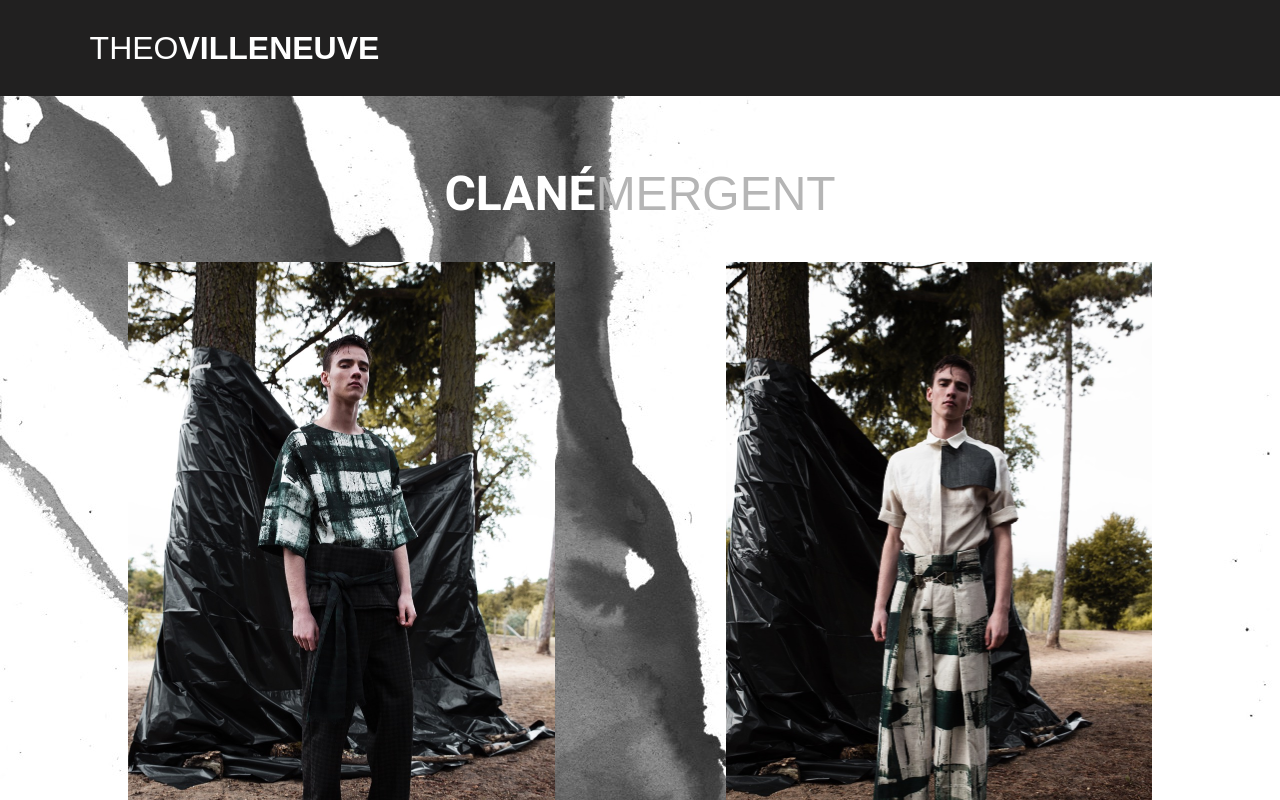
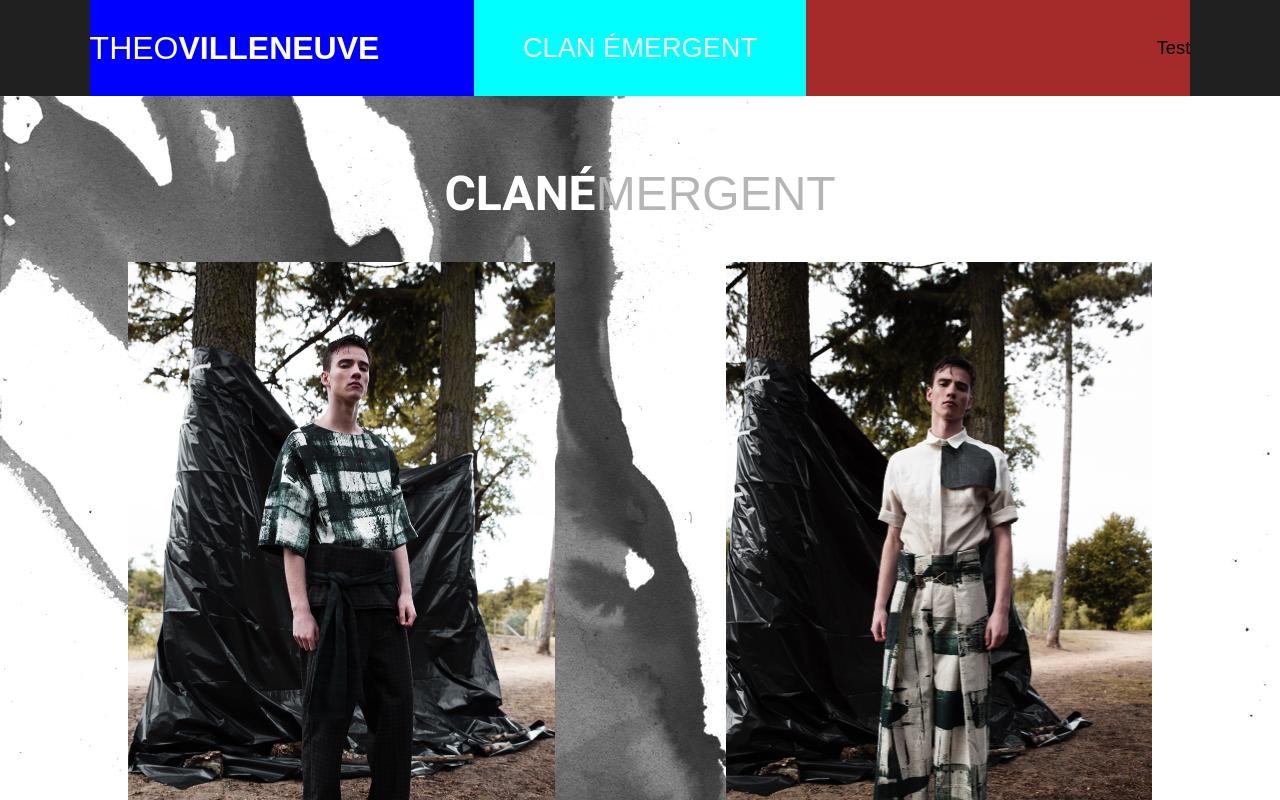
Before and after one commit to TheoVilleneuve/portfolio, a Next.js app: page /clan in a window 1280 px wide. Shown: the top 800 px of the page. Built offline with nearby package versions, Linux system fonts and the light colour scheme; a web font is replaced by a local one.

Commit message:
header dynamique en cours

```diff
--- a/components/Header.js
+++ b/components/Header.js
@@ -1,13 +1,13 @@
-import styles from '../styles/Header.module.css';
-import React from 'react';
-import { FontAwesomeIcon } from '@fortawesome/react-fontawesome'
-import { faHouse } from '@fortawesome/free-solid-svg-icons'
-import Link from 'next/link';
+import styles from "../styles/Header.module.css";
+import React from "react";
+import { FontAwesomeIcon } from "@fortawesome/react-fontawesome";
+import { faHouse } from "@fortawesome/free-solid-svg-icons";
+import Link from "next/link";
 
 export default function Header(props) {
+
   return (
     <div className={styles.header}>
-
       <Link href="/">
         <div className={styles.logoVilleneuve}>
           <span className={styles.theo}>THEO</span>
@@ -15,9 +15,15 @@
         </div>
       </Link>
 
-            <div><h1>{props.pageTitle}</h1></div>
+      <div className={styles.title}>
+        <h3 style={{
+            margin: 0
+        }}>{props.title}</h3>
+      </div>
 
-
+      <div className={styles.menuContainer}>
+        <p>Test</p>
       </div>
-    )
+    </div>
+  );
 }
--- a/pages/clan.js
+++ b/pages/clan.js
@@ -2,9 +2,10 @@
 import Header from '../components/Header';
 
 export default function ClanPage() {
+  const title = 'CLAN ÉMERGENT'
 return (
   <>
-    <Header/>
+    <Header title={title}/>
 
     <div className={styles.background}>
       <h2 className={styles.titleContainer}>
--- a/pages/gardians.js
+++ b/pages/gardians.js
@@ -4,7 +4,7 @@
 import { useState, useEffect } from 'react';
 
 export default function GardiansPage() {
-
+  const title = 'GARDIANS'
   //Style de la modale
   const customStyles = {
     overlay: {
@@ -65,7 +65,7 @@
 
 return (
   <>
-    <Header/>
+    <Header title={title}/>
 
     <div className={styles.modele}>
       <img className={styles.gardianImg1} src={'/collection-gardians/gardians-edito45LQ.jpeg'} alt='Edito image'/>
--- a/styles/Header.module.css
+++ b/styles/Header.module.css
@@ -8,10 +8,18 @@
     top: 0;
     width: 100vw;
     height: 12vh;
-    padding-left: 7%;
+    padding-left: 7vw;
+    padding-right: 7vw;
 }
 
 .logoVilleneuve {
+    background-color: blue;
+    display: flex;
+    flex-direction: row;
+    justify-content: flex-start;
+    align-items: center;
+    height: 100%;
+    width: 30vw;
     color: white;
     font-family: 'Din next', sans-serif;
     font-size: 4vh;
@@ -35,3 +43,25 @@
     padding: 0;
     font-weight: 700;
 }
+
+.title {
+    background-color: aqua;
+    flex: 1;
+    height: 100%;
+    color: white;
+    display: flex;
+    justify-content: center;
+    align-items: center;
+    position: relative;
+    align-self: center;
+    justify-self: center;
+}
+
+.menuContainer {
+    display: flex;
+    justify-content: flex-end;
+    align-items: center;
+    background-color: brown;
+    width: 30vw;
+    height: 100%;
+}
```
Also changed, not shown: pages/tauromaquia.js (+62 -67 lines). Lines whose indentation alone changed are shown as unchanged.
